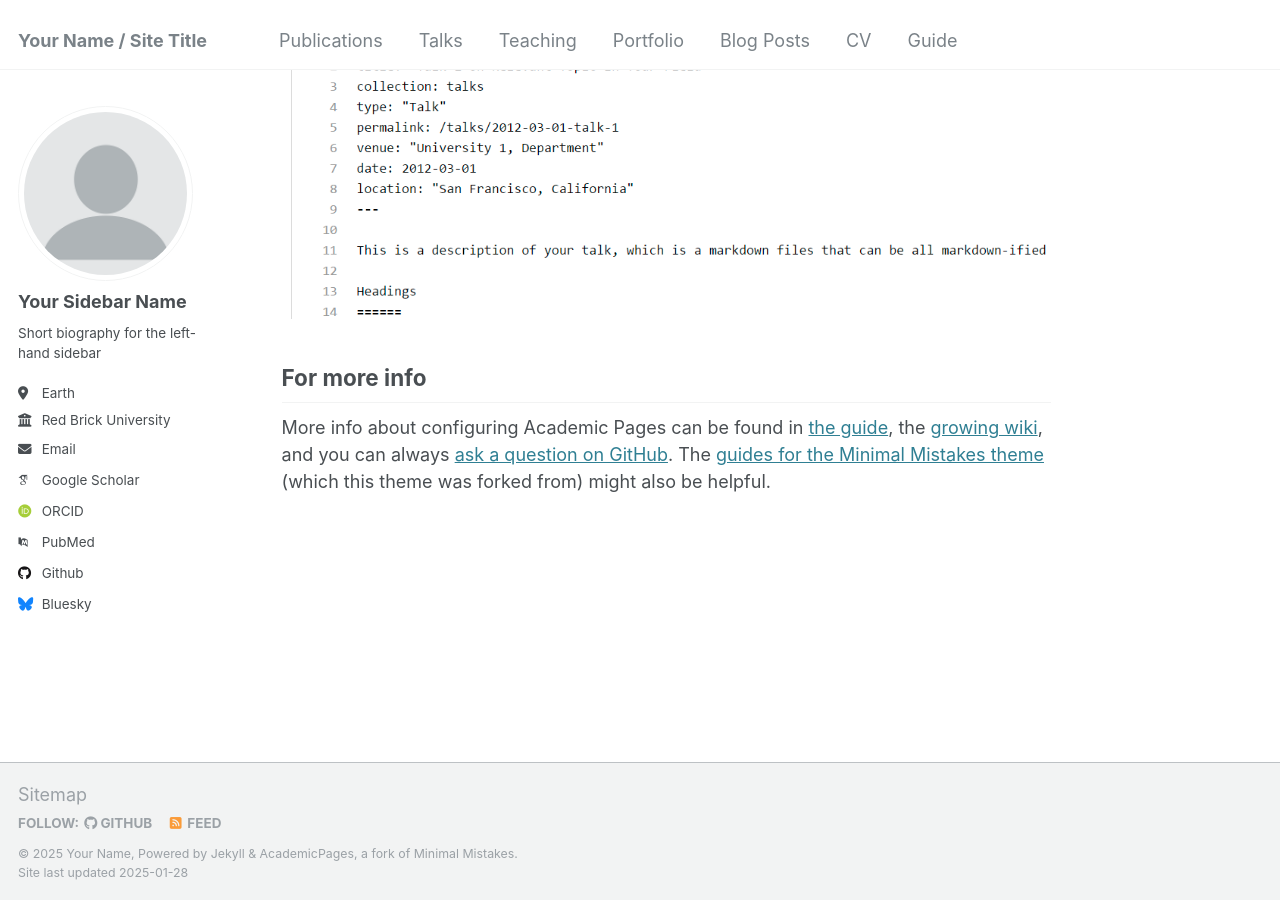
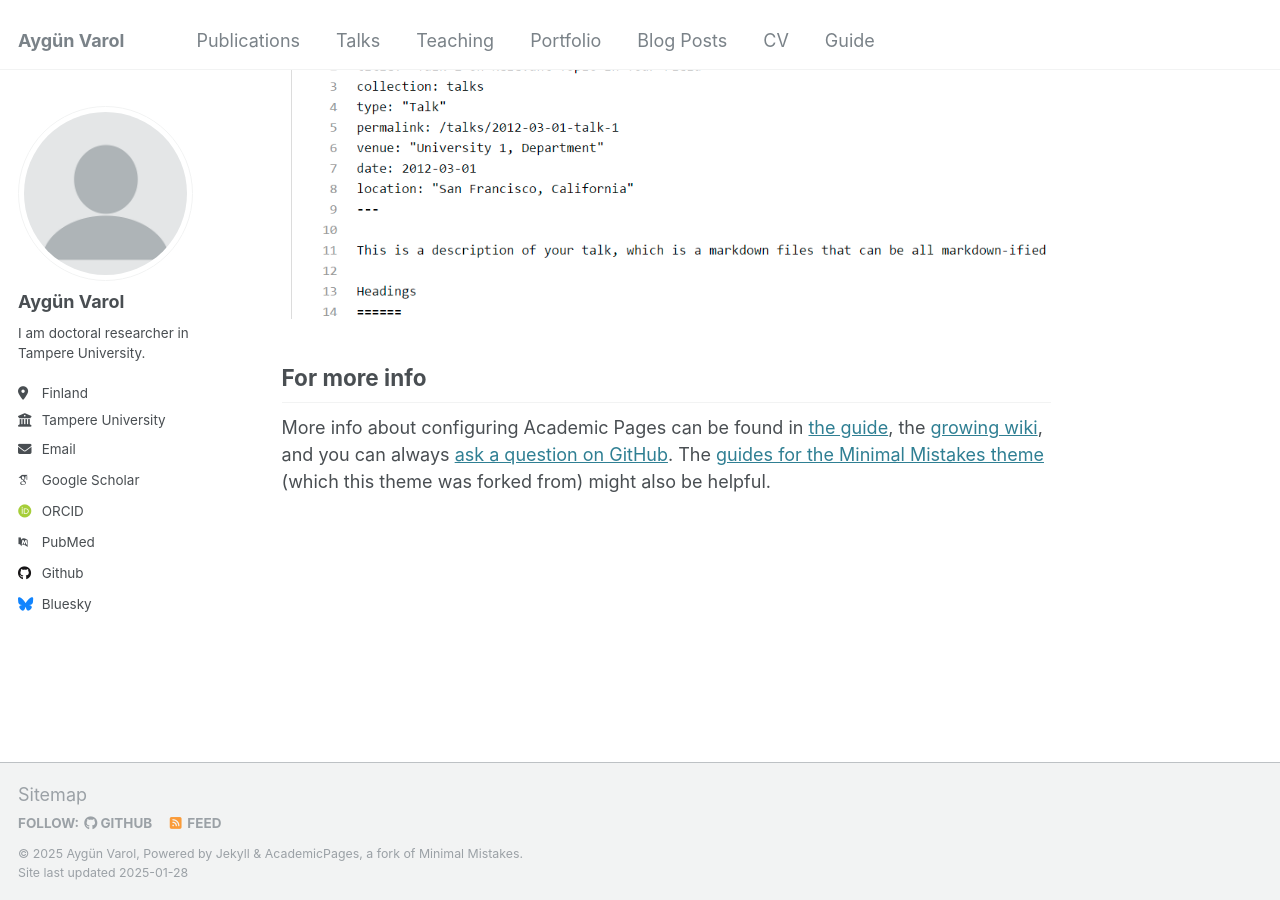
Before and after one commit to AygunVarol/aygunvarol.github.io, a Jekyll site: the page built from _pages/about.md, in a window 1280 px wide and 900 px high, scrolled down 2643 px. Built offline with Jekyll 4.4.1, drawn with Linux system fonts in a browser that asks for light colours; some web fonts are replaced.

Commit message:
Update _config.yml

```diff
--- a/_config.yml
+++ b/_config.yml
@@ -8,11 +8,11 @@
 
 # Basic Site Settings
 locale                   : "en-US"
-title                    : "Your Name / Site Title"
+title                    : "Aygün Varol"
 title_separator          : "-"
-name                     : &name "Your Name"
-description              : &description "personal description"
-url                      : https://academicpages.github.io # the base hostname & protocol for your site e.g. "https://[your GitHub username].github.io"
+name                     : &name "Aygün Varol"
+description              : &description "Hello! I am doctoral researcher in Tampere University."
+url                      : https://aygunvarol.github.io # the base hostname & protocol for your site e.g. "https://[your GitHub username].github.io"
 baseurl                  : "" # the subpath of your site, e.g. "/blog"
 repository               : "academicpages/academicpages.github.io"
 
@@ -22,19 +22,19 @@ repository               : "academicpages/academicpages.github.io"
 author:
   # Biographic information
   avatar           : "profile.png"
-  name             : "Your Sidebar Name"
+  name             : "Aygün Varol"
   pronouns         : # example: "she/her"
-  bio              : "Short biography for the left-hand sidebar"
-  location         : "Earth"
-  employer         : "Red Brick University"
+  bio              : "I am doctoral researcher in Tampere University."
+  location         : "Finland"
+  employer         : "Tampere University"
   uri              : # URL
-  email            : "none@example.org"
+  email            : "aygun.varol@tuni.fi"
 
   # Academic websites
   arxiv            : # URL - Update with the correct link to your profile
-  googlescholar    : "https://scholar.google.com/citations?user=PS_CX0AAAAAJ"
+  googlescholar    : "https://scholar.google.com/citations?user=ZDw8uCkAAAAJ&hl=en&oi=ao"
   impactstory      : # URL
-  orcid            : "http://orcid.org/yourorcidurl"
+  orcid            : "https://orcid.org/0000-0002-4029-7676"
   semantic         : # URL
   pubmed           : "https://www.ncbi.nlm.nih.gov/pubmed/?term=john+snow"
   researchgate     : # URL
```
